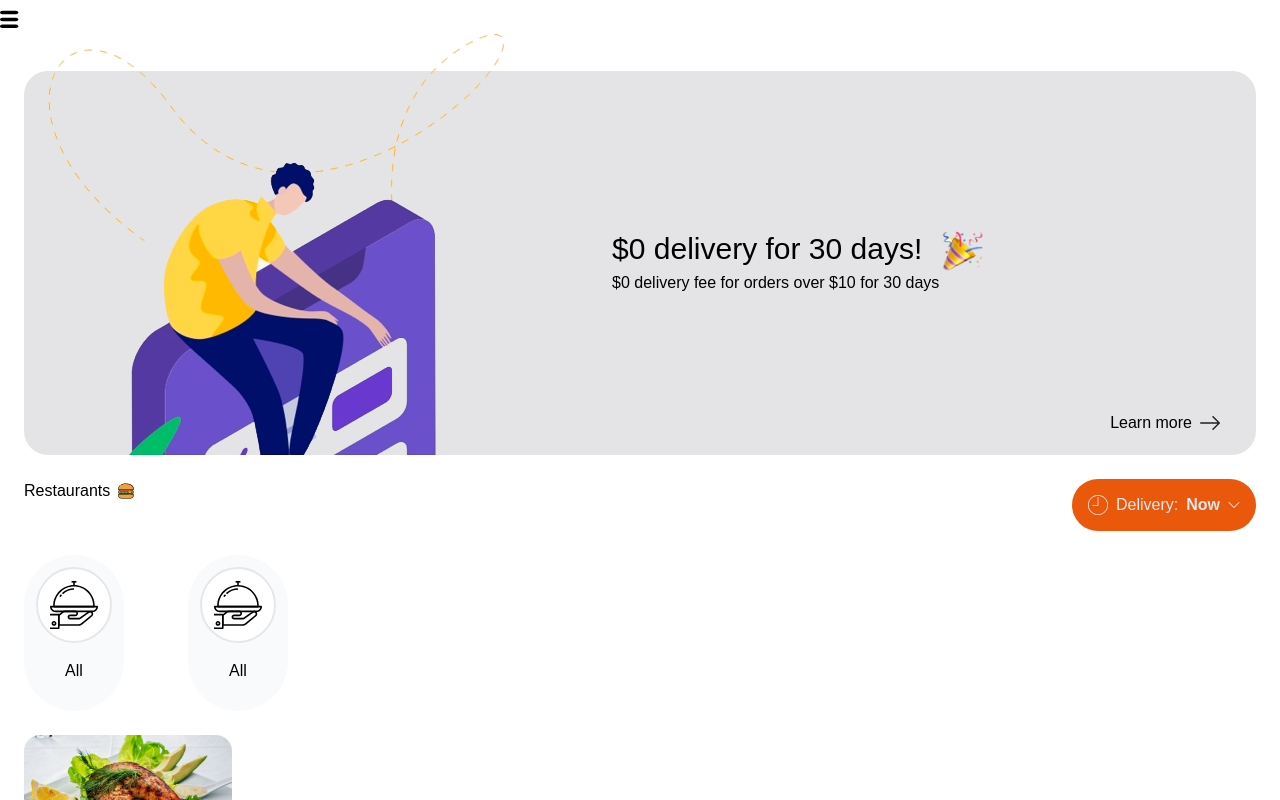
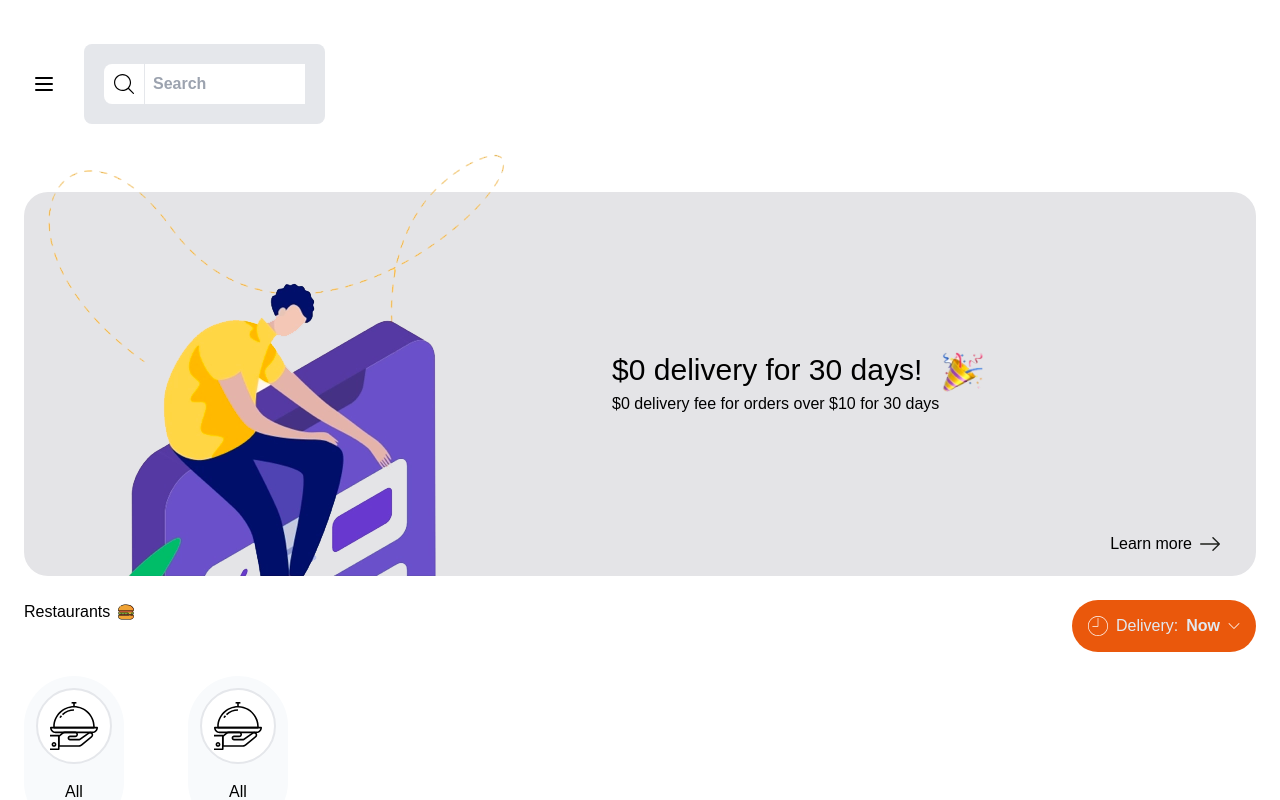
Before and after one commit to Alejandr0Giraldo/Chukwudi, a React (Vite) app: page / in a window 1280 px wide. Shown: the top 800 px of the page. Built offline with nearby package versions, Linux system fonts and the light colour scheme; a web font is replaced by a local one.

Commit message:
create input search

```diff
--- a/src/App.jsx
+++ b/src/App.jsx
@@ -1,18 +1,49 @@
 import './App.css';
+import  { useState } from 'react';
 
 function App() {
+  const [isOpen, setIsOpen] = useState(false);
+
+  const toggleMenu = () => {
+    setIsOpen(!isOpen);
+  };
   return (
     <>
-      <section >
-        <button class="btn">
-          <span className="bg-black">
-            <svg viewBox="0 0 175 80" width="40" height="40">
-              <rect width="80" height="15"  rx="10"></rect>
-              <rect y="30" width="80" height="15"  rx="10"></rect>
-              <rect y="60" width="80" height="15"  rx="10"></rect>
-          </svg>
-          </span>
-      </button>
+      <section>
+        <div className='flex items-center m-6 pb-6'>
+          <div className="relative">
+            <button
+                className="text-black p-2 focus:outline-none"
+                onClick={toggleMenu}
+            >
+              <svg
+                  xmlns="http://www.w3.org/2000/svg"
+                  className="h-6 w-6"
+                  fill="none"
+                  viewBox="0 0 24 24"
+                  stroke="currentColor"
+              >
+                <path
+                    strokeLinecap="round"
+                    strokeLinejoin="round"
+                    strokeWidth="2"
+                    d={isOpen ? "M6 18L18 6M6 6l12 12" : "M4 6h16M4 12h16M4 18h16"}
+                />
+              </svg>
+            </button>
+          </div>
+          <div className="flex items-center justify-center p-5">
+            <div className='rounded-lg bg-gray-200 p-5'>
+              <div className='flex'>
+                <div className='flex w-10 items-center justify-center rounded-tl-lg rounded-bl-lg border-r border-gray-200 bg-white p-5'>
+                  <img src='../icons/126474.svg' alt='' className='pointer-events-none absolute w-5 fill-gray-500 transition'/>
+                </div>
+                <input type='text' className='w-full max-w-[160px] bg-white pl-2 text-base font-semibold outline-0' placeholder='Search'/>
+              </div>
+            </div>
+          </div>
+        </div>
+
         <article >
           <div className='h-96 w-auto bg-zinc-200 flex m-6 place-content-between rounded-3xl '>
             <div className='ml-6 '>
```
